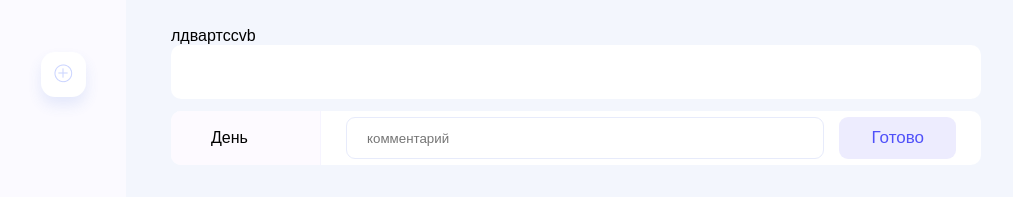
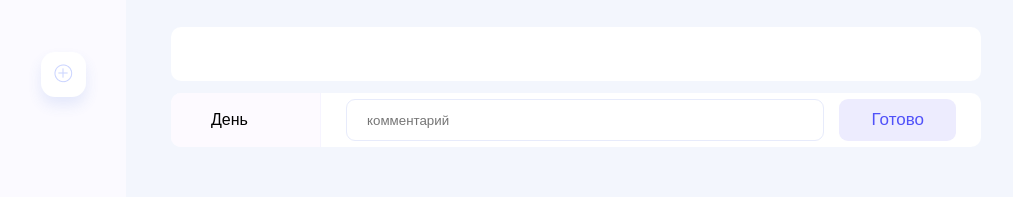
Before and after one commit to 1yabzz/practise-, a plain HTML site: page index.html in a window 1280 px wide. Shown: the part 121-318 px from the top of the page, without its empty margins (0-1013 px from the left). Drawn offline with Linux system fonts and the light colour scheme.

Commit message:
committing

```diff
--- a/index.html
+++ b/index.html
@@ -35,7 +35,7 @@
                     </div>
                 </div>
             </header>
-            <main>лдвартccvb
+            <main>
                 <div id="days">
                     <div class="habbit">
                     </div>
```
